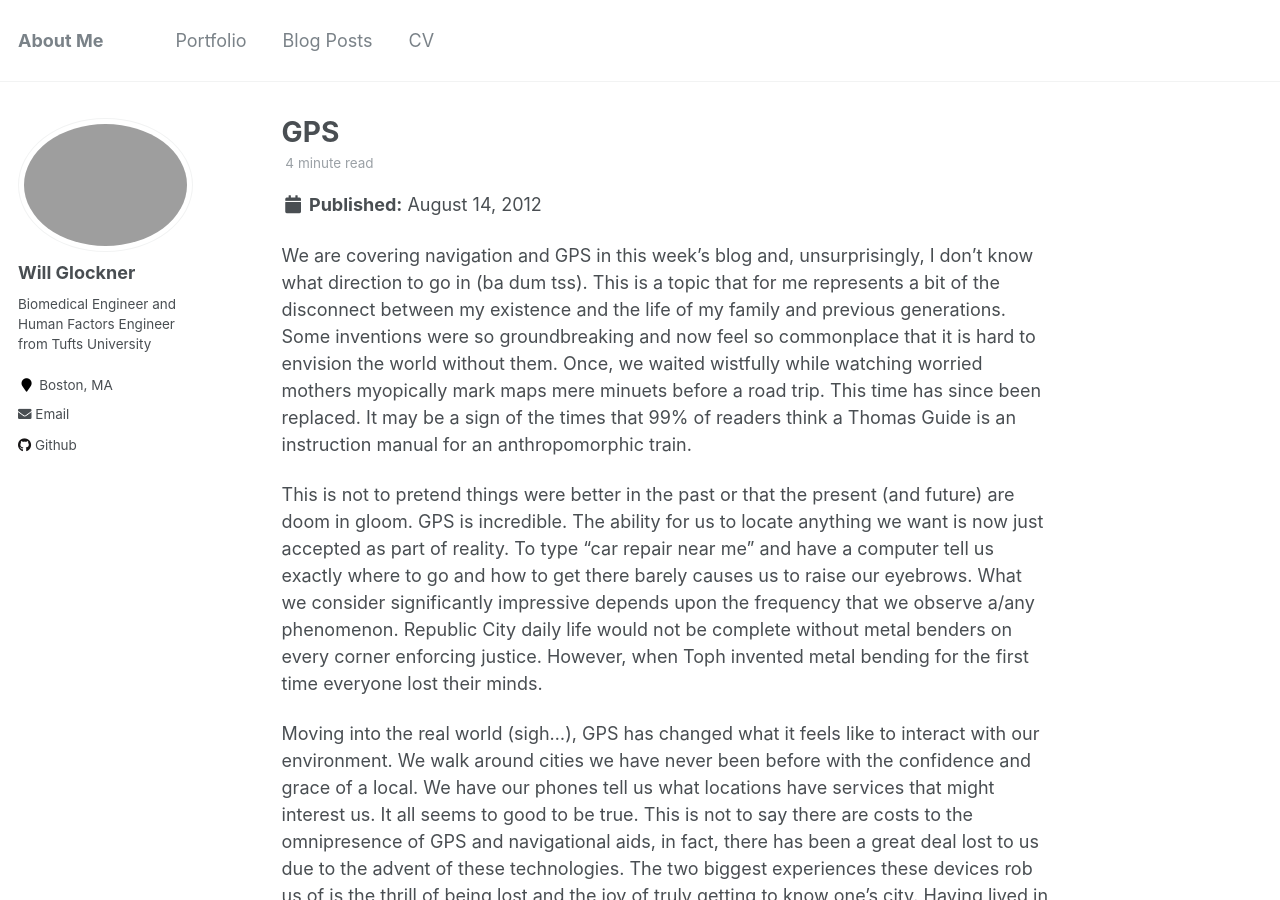
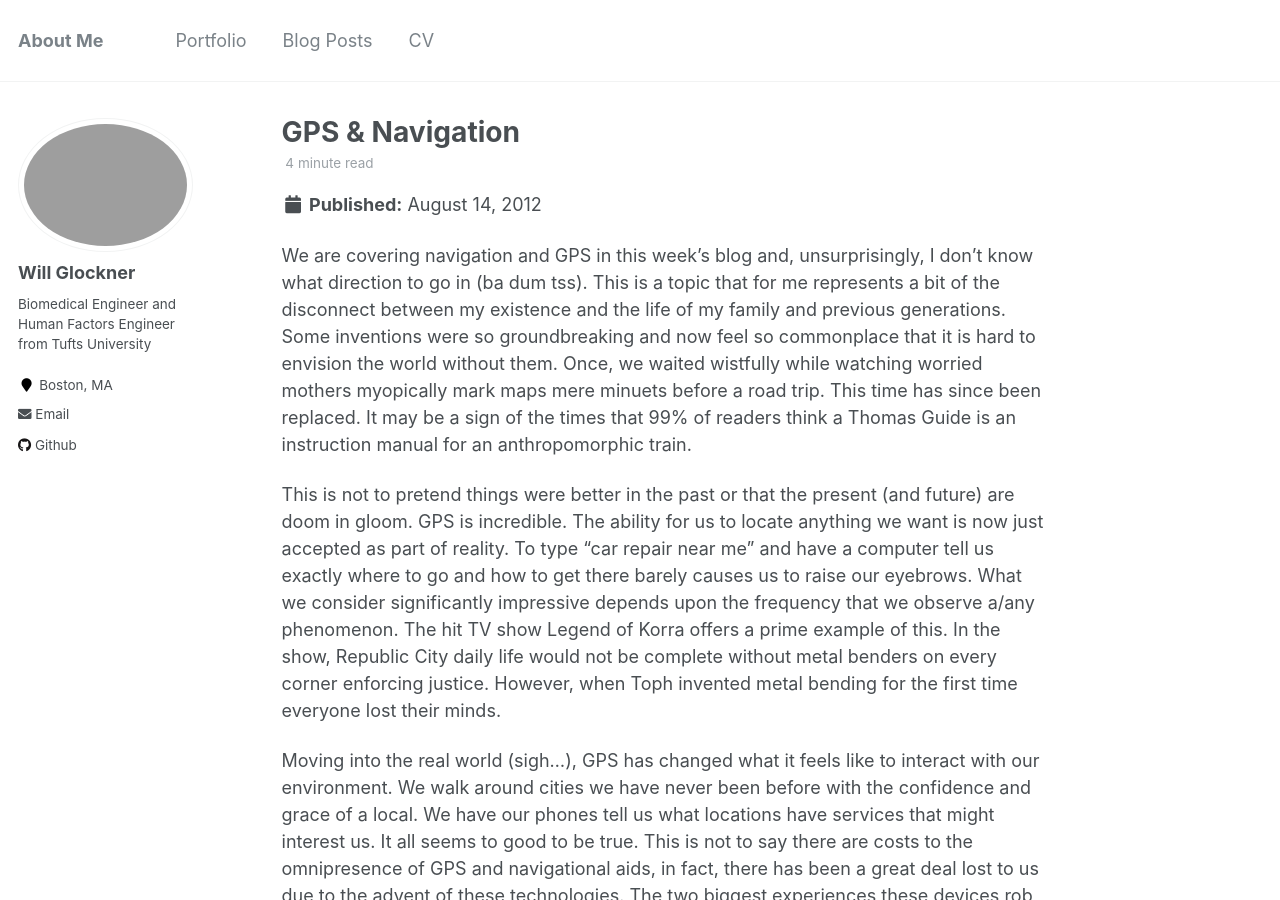
Before and after one commit to Glenn-Moss/wglock.github.io, a Jekyll site: the page built from _posts/2012-08-14-blog-post-1.md, in a window 1280 px wide and 900 px high. Built offline with Jekyll 4.4.1, drawn with Linux system fonts in a browser that asks for light colours.

Commit message:
Update 2012-08-14-blog-post-1.md

```diff
--- a/_posts/2012-08-14-blog-post-1.md
+++ b/_posts/2012-08-14-blog-post-1.md
@@ -1,5 +1,5 @@
 ---
-title: 'GPS'
+title: 'GPS & Navigation'
 date: 2012-08-14
 permalink: /posts/2012/08/blog-post-1/
 tags:
@@ -10,7 +10,7 @@ tags:
 
 We are covering navigation and GPS in this week’s blog and, unsurprisingly, I don’t know what direction to go in (ba dum tss). This is a topic that for me represents a bit of the disconnect between my existence and the life of my family and previous generations. Some inventions were so groundbreaking and now feel so commonplace that it is hard to envision the world without them. Once, we waited wistfully while watching worried mothers myopically mark maps mere minuets before a road trip. This time has since been replaced. It may be a sign of the times that 99% of readers  think a Thomas Guide is an instruction manual for an anthropomorphic train.
 
-This is not to pretend things were better in the past or that the present (and future) are doom in gloom. GPS is incredible. The ability for us to locate anything we want is now just accepted as part of reality. To type “car repair near me” and have a computer tell us exactly where to go and how to get there barely causes us to raise our eyebrows.  What we consider significantly impressive depends upon the frequency that we observe a/any phenomenon. Republic City daily life would not be complete without metal benders on every corner enforcing justice. However, when Toph invented metal bending for the first time everyone lost their minds.
+This is not to pretend things were better in the past or that the present (and future) are doom in gloom. GPS is incredible. The ability for us to locate anything we want is now just accepted as part of reality. To type “car repair near me” and have a computer tell us exactly where to go and how to get there barely causes us to raise our eyebrows.  What we consider significantly impressive depends upon the frequency that we observe a/any phenomenon. The hit TV show Legend of Korra offers a prime example of this. In the show, Republic City daily life would not be complete without metal benders on every corner enforcing justice. However, when Toph invented metal bending for the first time everyone lost their minds.
 
 Moving into the real world (sigh…), GPS has changed what it feels like to interact with our environment. We walk around cities we have never been before with the confidence and grace of a local. We have our phones tell us what locations have services that might interest us. It all seems to good to be true. This is not to say there are costs to the omnipresence of GPS and navigational aids, in fact, there has been a great deal lost to us due to the advent of these technologies. The two biggest experiences these devices rob us of is the thrill of being lost and the joy of truly getting to know one’s city. Having lived in Boston for 4 years you might expect most college seniors to know there way around town. However, my friends spend every weekend in the city and cannot walk from Fenway to the Boston Common without pulling out their cell phones. I had the same problem until I decided to start walking through the city and getting lost on weekends. At first the city seemed alien and threatening. However, as I began to know more about the city, I started learning about unique shortcuts and interesting parks that were seemingly tucked in the middle of nowhere. GPS acts as a shortcut, you will always find yourself in the right place, but what a price you pay for missing the journey.
 
```
